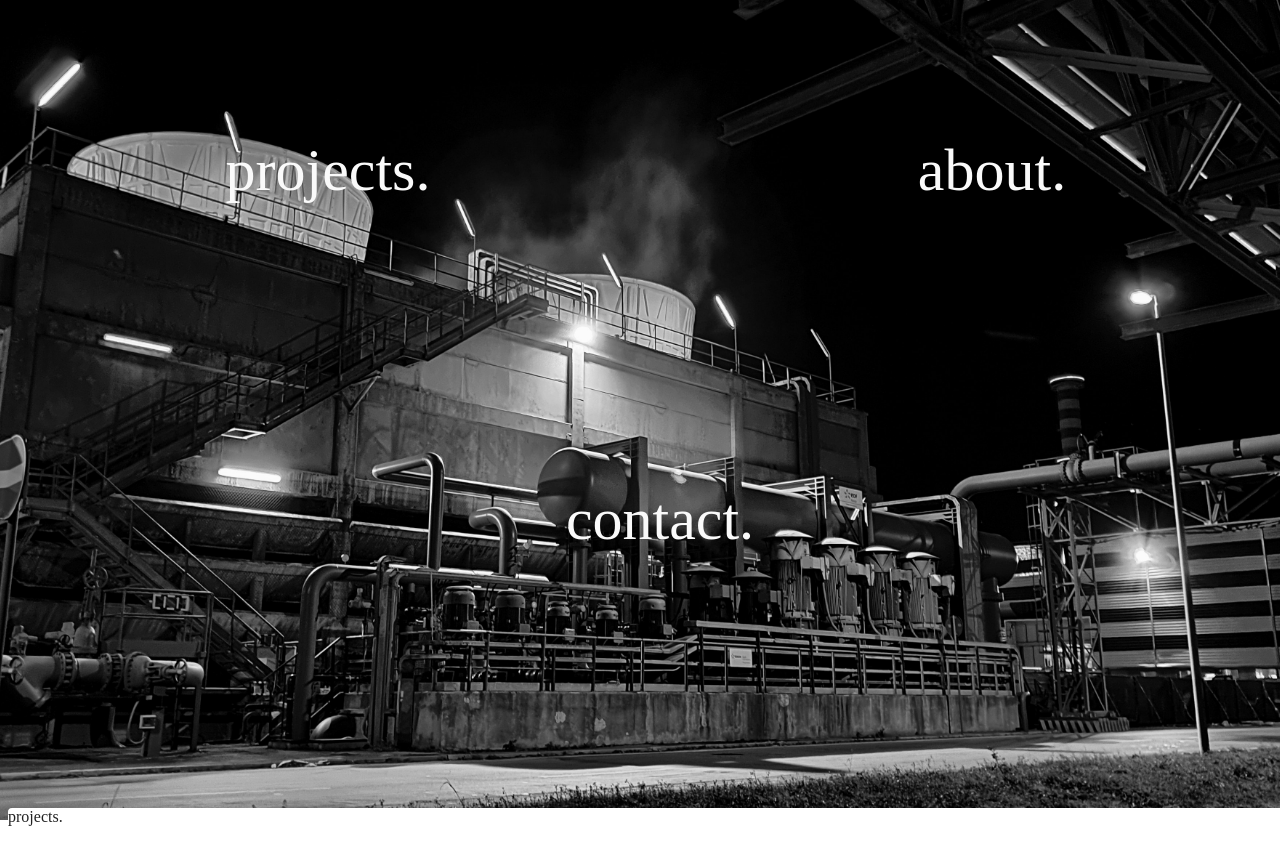
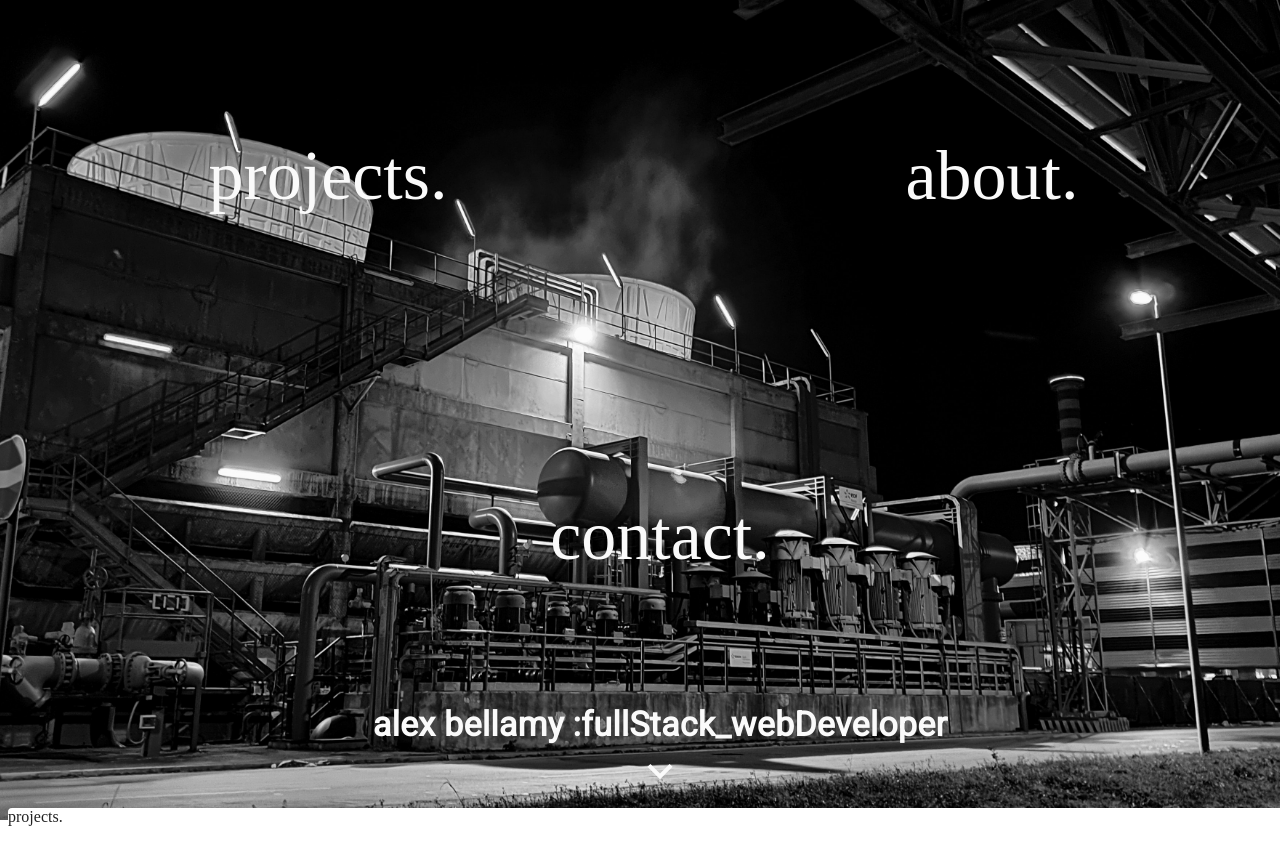
Before and after one commit to Alex-Bellamy/portfolio_mark_two, a React (Create React App) app: page / in a window 1280 px wide. Shown: the top 864 px of the page. Built offline with nearby package versions, Linux system fonts and the light colour scheme; the HTML template or start-up script is replaced by a standard one.

Commit message:
adding name and job title to header component, styling the same

```diff
--- a/package.json
+++ b/package.json
@@ -8,6 +8,7 @@
     "@testing-library/jest-dom": "^4.2.4",
     "@testing-library/react": "^9.3.2",
     "@testing-library/user-event": "^7.1.2",
+    "fontsource-roboto": "^3.0.3",
     "react": "^16.13.1",
     "react-dom": "^16.13.1",
     "react-scripts": "3.4.3"
--- a/src/components/Header.jsx
+++ b/src/components/Header.jsx
@@ -1,8 +1,11 @@
 import React from "react";
 import { makeStyles } from "@material-ui/core/styles";
+import Typography from "@material-ui/core/Typography";
 import Paper from "@material-ui/core/Paper";
 import Grid from "@material-ui/core/Grid";
 import grey from "@material-ui/core/colors/grey";
+import ExpandMoreTwoToneIcon from "@material-ui/icons/ExpandMoreTwoTone";
+import "fontsource-roboto";
 
 const primary = grey[50];
 
@@ -13,7 +16,7 @@ const useStyles = makeStyles((theme) => ({
   paper: {
     padding: theme.spacing(16),
     textAlign: "center",
-    fontSize: 60,
+    fontSize: 70,
     color: primary,
     backgroundColor: "transparent",
     boxShadow: "none",
@@ -43,6 +46,24 @@ const Header = () => {
             </Paper>
           </Grid>
         </Grid>
+        <Typography
+          variant="h4"
+          gutterBottom
+          style={{
+            color: primary,
+            fontWeight: "bold",
+            textAlign: "center",
+          }}
+        >
+          alex bellamy :fullStack_webDeveloper <br />
+          <ExpandMoreTwoToneIcon
+            style={{
+              color: primary,
+              fontSize: 50,
+              fontWeight: "bold"
+            }}
+          />
+        </Typography>
       </div>
     </>
   );
```
Also changed, not shown: 1 other file (tests, documents, lock files or other folders).
